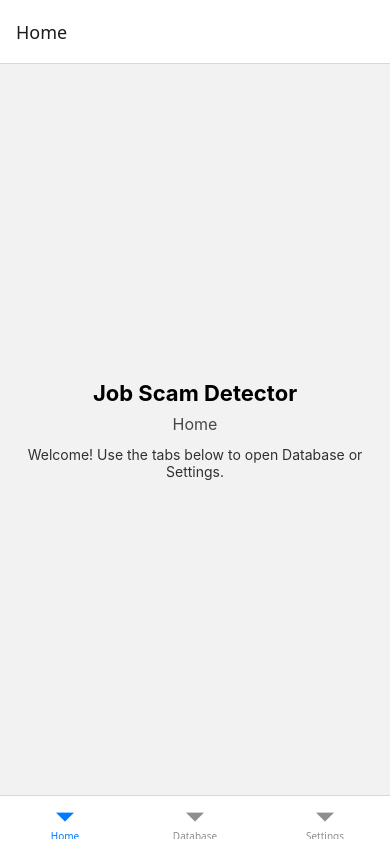
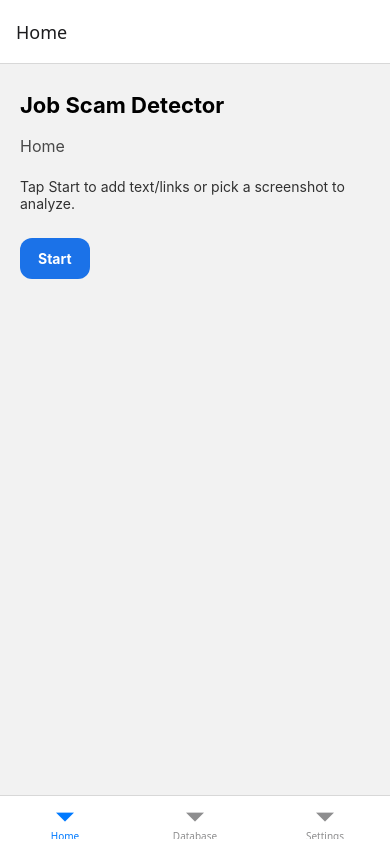
Before and after one commit to Cyamos2/job-scam-detector, a React Native app: screen /Home in a window 390 px wide. Built offline with nearby package versions, Linux system fonts and the light colour scheme.

Commit message:
fixed HomeScreen

```diff
--- a/src/screens/HomeScreen.tsx
+++ b/src/screens/HomeScreen.tsx
@@ -1,21 +1,196 @@
-import React from "react";
-import { View, Text, StyleSheet } from "react-native";
+import React, { useState } from "react";
+import {
+  View,
+  Text,
+  StyleSheet,
+  Pressable,
+  TextInput,
+  Alert,
+  Image,
+  ActivityIndicator,
+  ScrollView,
+  KeyboardAvoidingView,
+  Platform,
+} from "react-native";
+import * as ImagePicker from "expo-image-picker";
 
 export default function HomeScreen() {
+  const [showOptions, setShowOptions] = useState(false);
+  const [input, setInput] = useState("");
+  const [imageUri, setImageUri] = useState<string | null>(null);
+  const [busy, setBusy] = useState(false);
+
+  const onStart = () => setShowOptions((s) => !s);
+
+  const onAnalyzeText = () => {
+    if (!input.trim()) {
+      Alert.alert("Nothing to analyze", "Paste a job post, message, or a link first.");
+      return;
+    }
+    Alert.alert("Analyzing…", "This will run the text/link analyzer.");
+  };
+
+  const onPickScreenshot = async () => {
+    const perm = await ImagePicker.requestMediaLibraryPermissionsAsync();
+    if (!perm.granted) {
+      Alert.alert("Permission needed", "Please allow photo access to pick a screenshot.");
+      return;
+    }
+    const res = await ImagePicker.launchImageLibraryAsync({
+      mediaTypes: ImagePicker.MediaTypeOptions.Images,
+      allowsEditing: false,
+      quality: 1,
+      selectionLimit: 1,
+    });
+    if (res.canceled) return;
+    const asset = res.assets?.[0];
+    if (!asset?.uri) return;
+    setImageUri(asset.uri);
+  };
+
+  const analyzeScreenshot = async () => {
+    if (!imageUri) {
+      Alert.alert("No screenshot", "Pick a screenshot first.");
+      return;
+    }
+    try {
+      setBusy(true);
+      await new Promise((r) => setTimeout(r, 800));
+      const fakeOCR = "(stubbed) found: whatsapp, training, flexible schedule";
+      const hasWhatsApp = /whatsapp/i.test(fakeOCR);
+      Alert.alert(
+        "Analysis (stub)",
+        `OCR text: ${fakeOCR}\n\nFlags: ${hasWhatsApp ? "whatsapp" : "none"}`
+      );
+    } finally {
+      setBusy(false);
+    }
+  };
+
   return (
-    <View style={styles.container}>
-      <Text style={styles.title}>Job Scam Detector</Text>
-      <Text style={styles.subtitle}>Home</Text>
-      <Text style={styles.body}>
-        Welcome! Use the tabs below to open Database or Settings.
-      </Text>
-    </View>
+    <KeyboardAvoidingView
+      style={{ flex: 1 }}
+      behavior={Platform.OS === "ios" ? "padding" : undefined}
+      keyboardVerticalOffset={Platform.OS === "ios" ? 64 : 0}
+    >
+      <ScrollView
+        contentContainerStyle={styles.scroll}
+        keyboardShouldPersistTaps="handled"
+      >
+        <Text style={styles.title}>Job Scam Detector</Text>
+        <Text style={styles.subtitle}>Home</Text>
+        <Text style={styles.body}>
+          Tap Start to add text/links or pick a screenshot to analyze.
+        </Text>
+
+        <Pressable onPress={onStart} style={styles.startBtn}>
+          <Text style={styles.startText}>{showOptions ? "Close" : "Start"}</Text>
+        </Pressable>
+
+        {showOptions && (
+          <View style={styles.panel}>
+            <Text style={styles.panelTitle}>Add Content</Text>
+
+            <TextInput
+              style={styles.input}
+              placeholder="Paste job text or link (https://…)"
+              value={input}
+              onChangeText={setInput}
+              multiline
+              scrollEnabled
+            />
+
+            <View style={styles.row}>
+              <Pressable onPress={onAnalyzeText} style={styles.actionBtn}>
+                <Text style={styles.actionText}>Analyze Text/Link</Text>
+              </Pressable>
+
+              <Pressable onPress={onPickScreenshot} style={styles.actionBtn}>
+                <Text style={styles.actionText}>Pick Screenshot</Text>
+              </Pressable>
+            </View>
+
+            {imageUri && (
+              <View style={styles.previewBox}>
+                <Image source={{ uri: imageUri }} style={styles.preview} resizeMode="cover" />
+                <Pressable
+                  onPress={analyzeScreenshot}
+                  style={[styles.actionBtn, styles.primaryBtn]}
+                  disabled={busy}
+                >
+                  {busy ? (
+                    <ActivityIndicator />
+                  ) : (
+                    <Text style={[styles.actionText, styles.primaryText]}>Analyze Screenshot</Text>
+                  )}
+                </Pressable>
+
+                <Pressable onPress={() => setImageUri(null)} style={styles.clearBtn}>
+                  <Text style={styles.clearText}>Remove screenshot</Text>
+                </Pressable>
+              </View>
+            )}
+
+            <Text style={styles.hint}>
+              Tip: LinkedIn/Indeed URL or raw message text both work.
+            </Text>
+          </View>
+        )}
+      </ScrollView>
+    </KeyboardAvoidingView>
   );
 }
 
 const styles = StyleSheet.create({
-  container: { flex: 1, alignItems: "center", justifyContent: "center", padding: 20 },
-  title: { fontSize: 22, fontWeight: "700", marginBottom: 8 },
-  subtitle: { fontSize: 16, opacity: 0.7, marginBottom: 12 },
-  body: { fontSize: 14, textAlign: "center", opacity: 0.8 },
+  scroll: { padding: 20, gap: 18, paddingBottom: 40 }, // extra bottom space so you can reach last items
+  title: { fontSize: 22, fontWeight: "700", marginTop: 8 },
+  subtitle: { fontSize: 16, opacity: 0.7, marginBottom: 4 },
+  body: { fontSize: 14, opacity: 0.8 },
+
+  startBtn: {
+    marginTop: 8,
+    alignSelf: "flex-start",
+    backgroundColor: "#1b72e8",
+    paddingHorizontal: 18,
+    paddingVertical: 12,
+    borderRadius: 12,
+  },
+  startText: { color: "white", fontWeight: "700" },
+
+  panel: {
+    marginTop: 16,
+    padding: 14,
+    borderRadius: 12,
+    backgroundColor: "#f4f6f8",
+    gap: 12,
+  },
+  panelTitle: { fontSize: 16, fontWeight: "700" },
+  input: {
+    height: 200, // fixed height so the outer page can scroll
+    borderWidth: 1,
+    borderColor: "#ddd",
+    borderRadius: 10,
+    padding: 10,
+    backgroundColor: "white",
+    textAlignVertical: "top",
+  },
+  row: { flexDirection: "row", gap: 10, flexWrap: "wrap" },
+  actionBtn: {
+    backgroundColor: "#eee",
+    paddingHorizontal: 14,
+    paddingVertical: 10,
+    borderRadius: 10,
+  },
+  actionText: { fontWeight: "600" },
+
+  previewBox: { gap: 10, marginTop: 10 },
+  preview: { width: "100%", height: 220, borderRadius: 10, backgroundColor: "#ddd" },
+
+  primaryBtn: { backgroundColor: "#1b72e8" },
+  primaryText: { color: "white", fontWeight: "700" },
+
+  clearBtn: { alignSelf: "flex-start", padding: 6 },
+  clearText: { color: "#c00", fontWeight: "600" },
+
+  hint: { fontSize: 12, opacity: 0.6 },
 });
--- a/src/screens/SettingsScreen.tsx
+++ b/src/screens/SettingsScreen.tsx
@@ -1,32 +1,99 @@
 import React from "react";
-import { View, Text, TouchableOpacity } from "react-native";
-import { theme } from "../theme";
-import { useSettings } from "../hooks/useSettings";
-import AppButton from "../components/AppButton";
-import { useNavigation } from "@react-navigation/native";
+import { View, Text, StyleSheet, Pressable } from "react-native";
+import { useSettings } from "../SettingsProvider";
 
 export default function SettingsScreen() {
-  const { settings, update } = useSettings();
-  const nav = useNavigation<any>();
+  const { theme, sensitivity, setTheme, setSensitivity, resetSettings, isHydrated } = useSettings();
 
-  const toggleTheme = () => {
-    update({ theme: settings.theme === "dark" ? "light" : "dark" });
-  };
+  const bump = (delta: number) => setSensitivity(Math.max(0, Math.min(100, sensitivity + delta)));
 
   return (
-    <View style={{ flex: 1, backgroundColor: theme.colors.bg, padding: 20 }}>
-      <Text style={{ color: theme.colors.text, fontSize: 28, fontWeight: "800", marginBottom: 12 }}>
-        Settings
-      </Text>
+    <View style={styles.container}>
+      <Text style={styles.title}>Settings</Text>
 
-      <TouchableOpacity onPress={toggleTheme} style={{ marginBottom: 16 }}>
-        <Text style={{ color: theme.colors.text, fontWeight: "700" }}>
-          Dark theme: {settings.theme === "dark" ? "On" : "Off"}
-        </Text>
-        <Text style={{ color: theme.colors.hint }}>Use dark colors throughout the app</Text>
-      </TouchableOpacity>
+      {!isHydrated && <Text style={styles.muted}>Loading saved settings…</Text>}
 
-      <AppButton title="View Database" onPress={() => nav.navigate("Database")} />
+      <View style={styles.section}>
+        <Text style={styles.label}>Theme</Text>
+        <View style={styles.row}>
+          <Choice label="System" active={theme === "system"} onPress={() => setTheme("system")} />
+          <Choice label="Light" active={theme === "light"} onPress={() => setTheme("light")} />
+          <Choice label="Dark"  active={theme === "dark"}  onPress={() => setTheme("dark")} />
+        </View>
+      </View>
+
+      <View style={styles.section}>
+        <Text style={styles.label}>Sensitivity: {sensitivity}</Text>
+        <View style={styles.row}>
+          <Button label="-10" onPress={() => bump(-10)} />
+          <Button label="-5"  onPress={() => bump(-5)} />
+          <Button label="+5"  onPress={() => bump(+5)} />
+          <Button label="+10" onPress={() => bump(+10)} />
+        </View>
+      </View>
+
+      <Pressable onPress={resetSettings} style={[styles.resetBtn]}>
+        <Text style={styles.resetText}>Reset to defaults</Text>
+      </Pressable>
     </View>
   );
 }
+
+function Button({ label, onPress }: { label: string; onPress: () => void }) {
+  return (
+    <Pressable onPress={onPress} style={styles.btn}>
+      <Text style={styles.btnText}>{label}</Text>
+    </Pressable>
+  );
+}
+
+function Choice({
+  label,
+  active,
+  onPress,
+}: {
+  label: string;
+  active: boolean;
+  onPress: () => void;
+}) {
+  return (
+    <Pressable onPress={onPress} style={[styles.choice, active && styles.choiceActive]}>
+      <Text style={[styles.choiceText, active && styles.choiceTextActive]}>{label}</Text>
+    </Pressable>
+  );
+}
+
+const styles = StyleSheet.create({
+  container: { flex: 1, padding: 20, gap: 18 },
+  title: { fontSize: 22, fontWeight: "700", marginBottom: 4 },
+  muted: { fontSize: 12, opacity: 0.6 },
+  section: { gap: 10 },
+  label: { fontSize: 16, fontWeight: "600" },
+  row: { flexDirection: "row", gap: 10, flexWrap: "wrap" },
+
+  btn: {
+    paddingHorizontal: 14,
+    paddingVertical: 10,
+    borderRadius: 10,
+    backgroundColor: "#eee",
+  },
+  btnText: { fontWeight: "600" },
+
+  choice: {
+    paddingHorizontal: 14,
+    paddingVertical: 10,
+    borderRadius: 10,
+    borderWidth: 1,
+    borderColor: "#ddd",
+    backgroundColor: "#f7f7f7",
+  },
+  choiceActive: {
+    backgroundColor: "#1b72e8",
+    borderColor: "#1b72e8",
+  },
+  choiceText: { fontWeight: "600" },
+  choiceTextActive: { color: "white" },
+
+  resetBtn: { marginTop: 10, padding: 10, alignSelf: "flex-start" },
+  resetText: { color: "#c00", fontWeight: "600" },
+});
```
